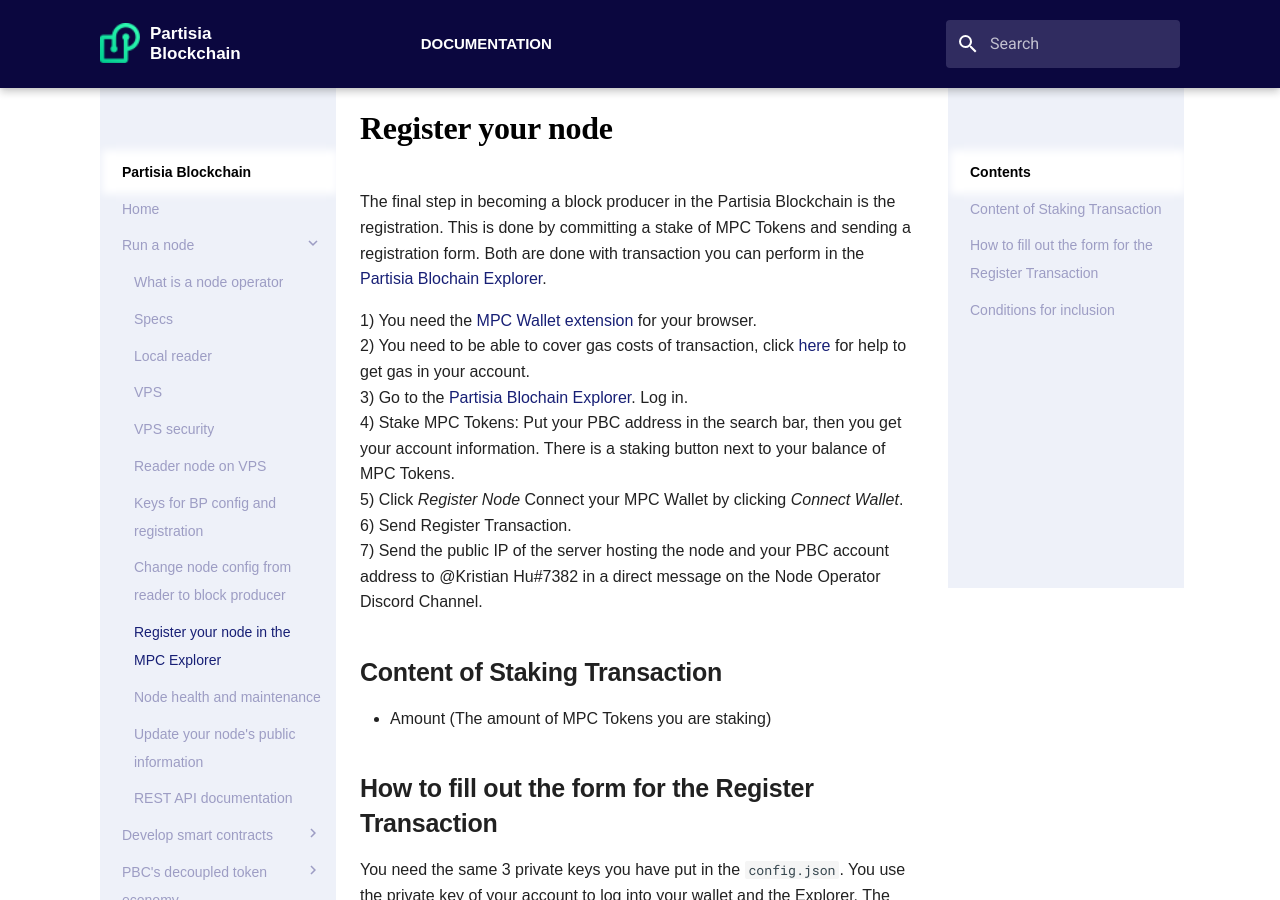
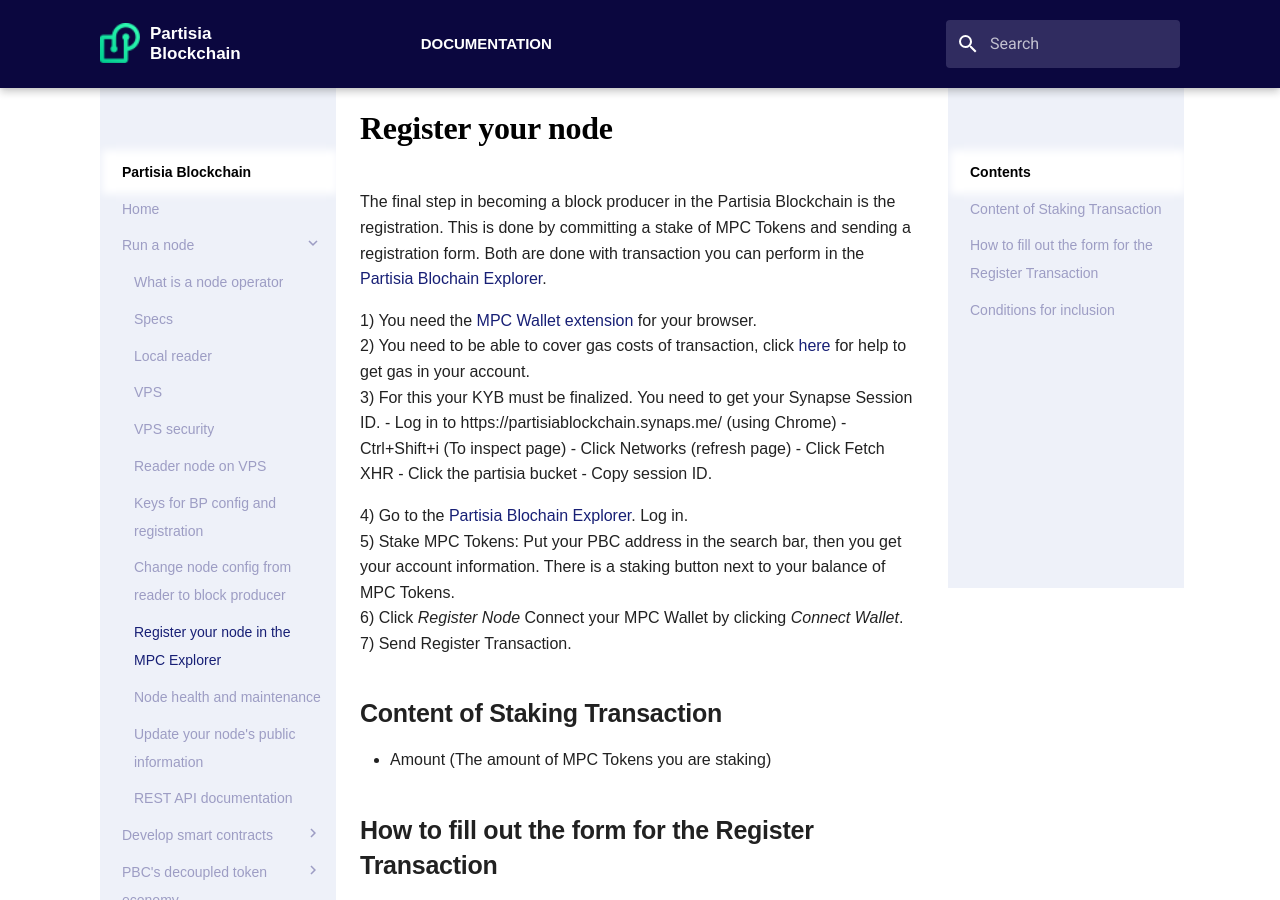
Before and after one commit to 0xSero/partisia-docs, an MkDocs documentation site: the page built from docs/operator-8-registration.md, in a window 1280 px wide and 900 px high. Built offline with MkDocs 1.6.1 and Material for MkDocs 9.7.7, drawn with Linux system fonts in a browser that asks for light colours; some web fonts are replaced; a script that is not in the unit is left out; some of the changed text lies outside the part shown.

Commit message:
New RTX guide

```diff
--- a/docs/operator-8-registration.md
+++ b/docs/operator-8-registration.md
@@ -4,11 +4,19 @@
 
 1) You need the [MPC Wallet extension](https://chrome.google.com/webstore/detail/partisia-wallet/gjkdbeaiifkpoencioahhcilildpjhgh) for your browser.
 2) You need to be able to cover gas costs of transaction, click [here](byoc.md) for help to get gas in your account.
-3) Go to the [Partisia Blochain Explorer](https://mpcexplorer.com/node-register). Log in.
-4) Stake MPC Tokens: Put your PBC address in the search bar, then you get your account information. There is a staking button next to your balance of MPC Tokens.
-5) Click *Register Node* Connect your MPC Wallet by clicking *Connect Wallet*.
-6) Send Register Transaction.
-7) Send the public IP of the server hosting the node and your PBC account address to @Kristian Hu#7382 in a direct message on the Node Operator Discord Channel.
+3) For this your KYB must be finalized. You need to get your Synapse Session ID.
+   - Log in to https://partisiablockchain.synaps.me/ (using Chrome)
+   - Ctrl+Shift+i (To inspect page)
+   - Click Networks (refresh page)
+   - Click Fetch XHR
+   - Click the partisia bucket
+   - Copy session ID.
+
+4) Go to the [Partisia Blochain Explorer](https://mpcexplorer.com/node-register). Log in.
+5) Stake MPC Tokens: Put your PBC address in the search bar, then you get your account information. There is a staking button next to your balance of MPC Tokens.
+6) Click *Register Node* Connect your MPC Wallet by clicking *Connect Wallet*.
+7) Send Register Transaction.
+
 
 ## Content of Staking Transaction
 
@@ -16,27 +24,21 @@
 
 ## How to fill out the form for the Register Transaction
 
-You need the same 3 private keys you have put in the `config.json`. You use the private key of your account to log into your wallet and the Explorer. The form generates the public versions of the network and finalization key when you put in the private version. The registration ensures that your account and tokens are associated with your node. Also, it creates a profile with public information about your node. For this reason it is important to put trustworthy information in this form. IP is cross-checked with server jurisdiction and address with entity jurisdiction. Mismatched information will not be approved.
+You need the same 3 keypairs that you used in the `config.json`. You use the private key of your account to log into your wallet and the Explorer.  The registration ensures that your account and tokens are associated with your node. Also, it creates a profile with public information about your node.
+- Session ID from [Synaps KYB](https://partisiablockchain.synaps.me/)
+- Finalization private key in the form called BLS Signing key
+- Network public key
+- Website
+- ServerJurisdiction (pick location from slide down menu)
 
-**Important rule for public information:**
-You cannot use Partisia in the domain name. And you cannot call it a Partisia node, because that could imply the node to be operated by the company Partisia. Refering to a node as on Partisia Blockchain is fine. But I will emphazise the importance of the preposition. It is in the interest of all that the blockchain does not mistakenly appear to be less decentralized than it is. It should be clear for trust, which entity is running the node. And it should never appear to be controlled by Partisia or a subsidiary.
 
-- Name (Name of company or person operating the node)
-- Website (Company or personal webpage - do not use Partisia in domain name)
-- Address (Company or personal address)
-- Put in network private key
-- Put in finalization private key (The BLS key)
-- EntityJurisdiction (Node owner's (company or person) country of residence - [ISO 3166-1](https://en.wikipedia.org/wiki/ISO_3166-1): 3-digit code referring to a country)
-- ServerJurisdiction (Location of the server where you operate the node - ISO 3166-1: 3-digit code referring to a country)
-
-**NB.** You can change your public information from the Register Transaction by doing an [Update Transaction](update-transaction.md)
+**NB.** You can change your public information from the Register Transaction by doing a new registration transaction.
 
 
 ## Conditions for inclusion
 
-Formal conditions for inclusion in the network is stipulated in the soon-to-be published Yellow Paper (YP_0.95 Ch. 2.3.1 pp. 11-12):
+Formal conditions for inclusion in the network is stipulated in the Yellow Paper [YP_0.98 Ch. 2.3.1 pp. 11-12](https://drive.google.com/file/d/1OX7ljrLY4IgEA1O3t3fKNH1qSO60_Qbw/view):
 
-- The public information regarding the node given by the operator must be validated.
+- The public information regarding the node given by the operator must be verified by Synaps.
 - Sufficient stakes committed.
-- Test run is successful.
 - The transaction fees of Register and Staking Transaction have been paid.
```
Also changed, not shown: docs/operator-5-reader-vps.md (+0 -5 lines), docs/operator-6-keys.md (+1 -1 lines).
